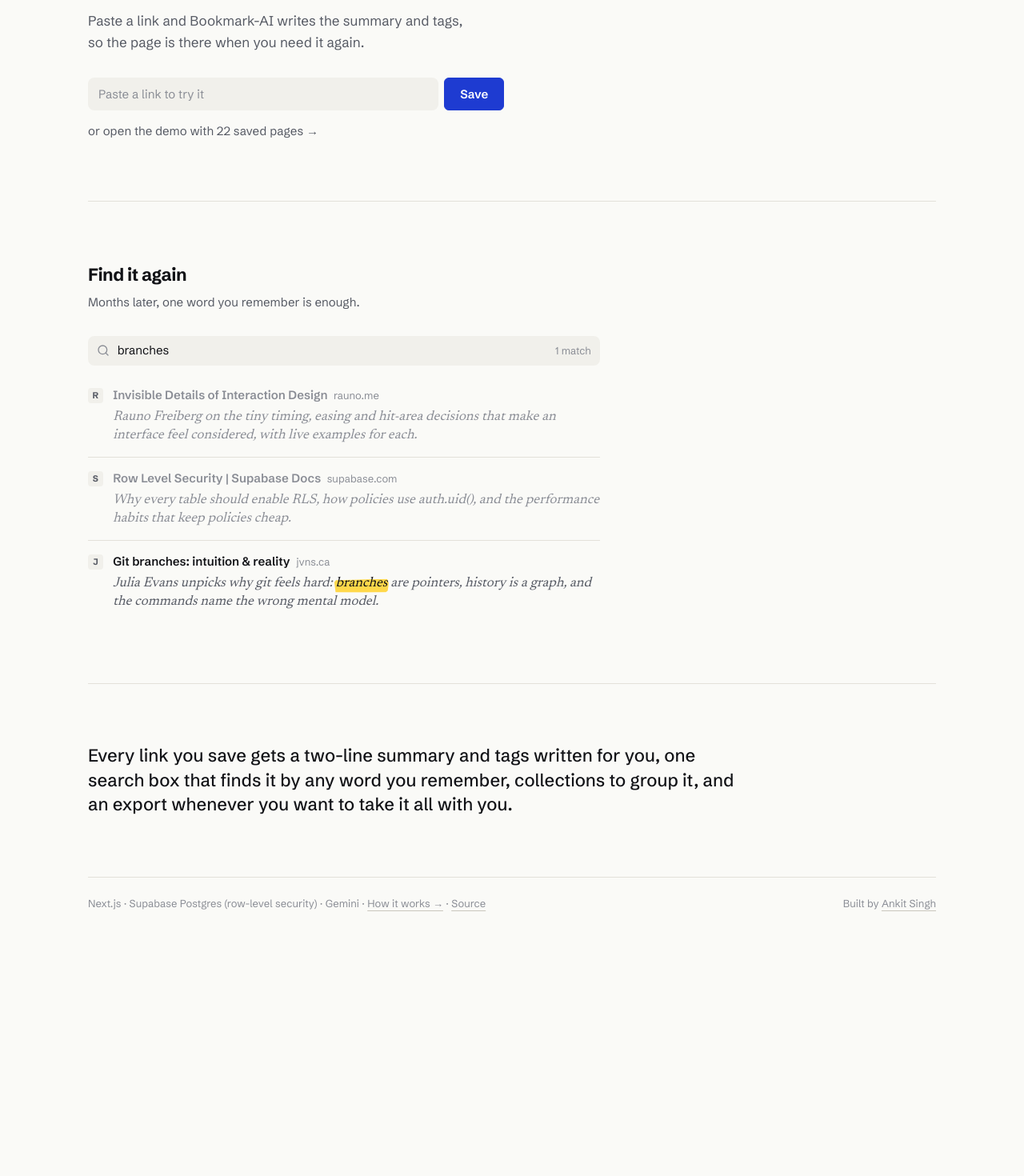
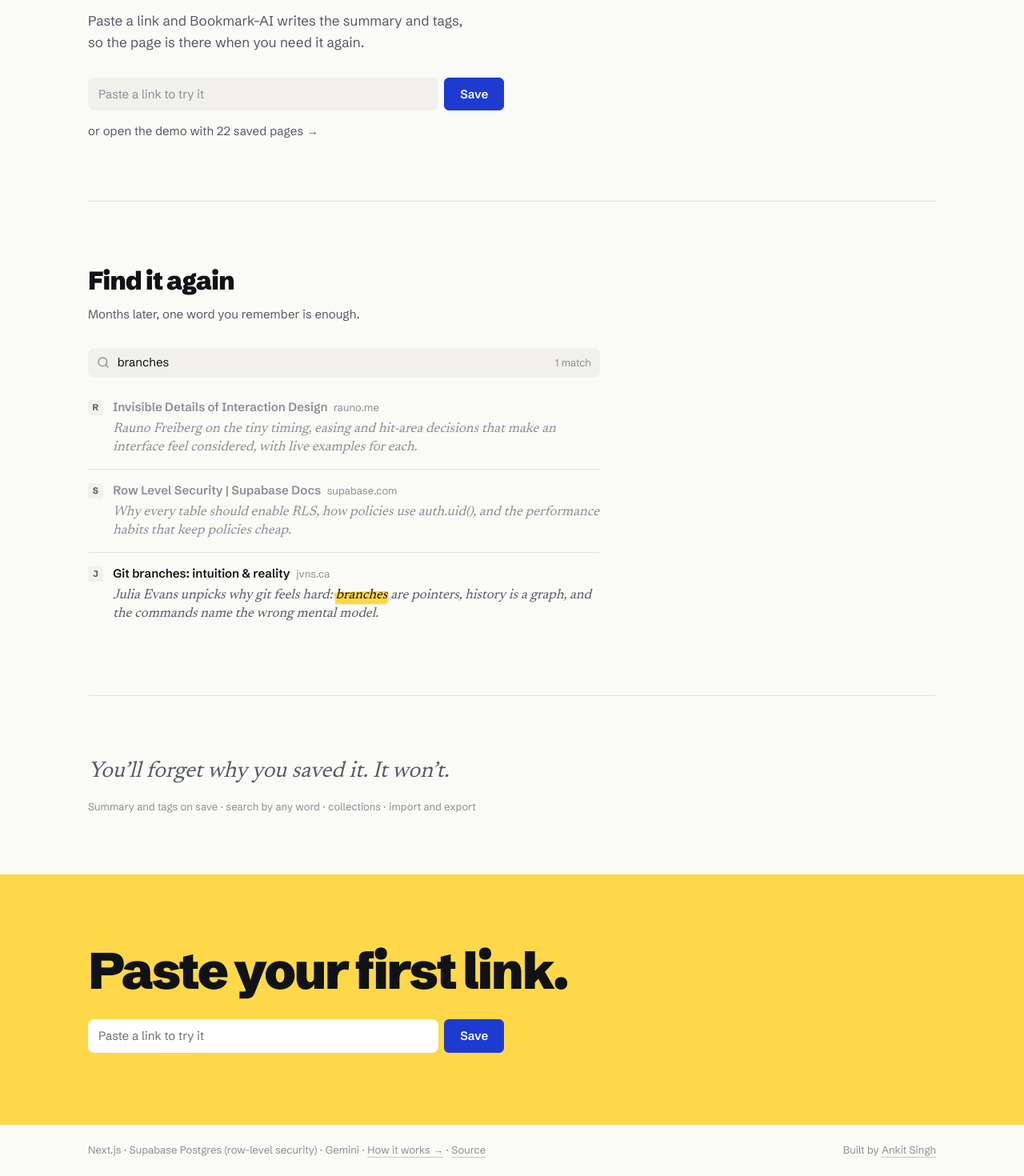
Before and after one commit to meCeltic/Bookmark-AI, a Next.js app: page / in a window 1280 px wide. Shown: the part 461-1931 px from the top of the page at 80% size. Before the commit the page ends 1623 px from the top, so only its background shows below. Built offline with nearby package versions, Linux system fonts and the light colour scheme; no server answers.

Commit message:
Close the landing with a yellow paste-your-first-link band and a one-line promise

```diff
--- a/app/page.tsx
+++ b/app/page.tsx
@@ -11,7 +11,8 @@ const link = "underline decoration-line-strong underline-offset-4 hover:text-act
 
 export default function Home() {
   return (
-    <div className="mx-auto flex min-h-dvh w-full max-w-[1120px] flex-col overflow-x-clip px-4 sm:px-8">
+    <div className="overflow-x-clip">
+      <div className="mx-auto w-full max-w-[1120px] px-4 sm:px-8">
       <header className="flex h-16 items-center justify-between gap-4">
         <Wordmark />
         <nav className="flex items-center gap-4 text-[14px] font-medium text-ink-2 sm:gap-5">
@@ -21,14 +22,14 @@ export default function Home() {
         </nav>
       </header>
 
-      <main className="flex-1">
+      <main>
         <section className="pb-16 pt-14 sm:pb-20 sm:pt-24">
           {/* Inline weight/tracking: the unlayered h1 rule in globals.css would beat utility classes. */}
           <h1
-            className="isolate max-w-[11ch] text-[clamp(56px,8.5vw,132px)] leading-[0.92]"
+            className="isolate max-w-[12ch] text-[clamp(56px,8.5vw,132px)] leading-[0.92]"
             style={{ fontWeight: 900, letterSpacing: "-0.04em" }}
           >
-            Save it now. Find it with <Mark animate className="ml-[0.08em]">one word</Mark>.
+            Save it now. Find it with <Mark animate>one word</Mark>.
           </h1>
           <p className="mt-6 max-w-[46ch] text-[16px] leading-relaxed text-ink-2 sm:text-[17px]">
             Paste a link and Bookmark-AI writes the summary and tags, so the page is there when you need it again.
@@ -42,7 +43,7 @@ export default function Home() {
         </section>
 
         <section className="border-t border-line py-14 sm:py-20" aria-labelledby="find-heading">
-          <h2 id="find-heading" className="text-[22px] font-bold">Find it again</h2>
+          <h2 id="find-heading" className="text-[32px] font-extrabold tracking-[-0.03em]">Find it again</h2>
           <p className="mt-2 max-w-[52ch] text-[15px] text-ink-2">Months later, one word you remember is enough.</p>
           <div className="mt-8">
             <FindStrip />
@@ -50,14 +51,32 @@ export default function Home() {
         </section>
 
         <section className="border-t border-line py-14 sm:py-20">
-          <p className="max-w-[60ch] text-[22px] font-medium leading-snug">
-            Every link you save gets a two-line summary and tags written for you, one search box that finds it by any
-            word you remember, collections to group it, and an export whenever you want to take it all with you.
+          <p className="max-w-[34ch] font-summary text-[24px] italic leading-snug text-ink-2 sm:text-[28px]">
+            You&rsquo;ll forget why you saved it. It won&rsquo;t.
+          </p>
+          <p className="mt-4 text-[13px] text-ink-3">
+            Summary and tags on save · search by any word · collections · import and export
           </p>
         </section>
       </main>
+      </div>
 
-      <footer className="flex flex-col gap-2 border-t border-line py-6 text-[13px] text-ink-3 sm:flex-row sm:flex-wrap sm:items-baseline sm:justify-between sm:gap-x-6">
+      <section className="bg-mark py-24 text-[#111216]" aria-labelledby="close-heading">
+        <div className="mx-auto w-full max-w-[1120px] px-4 sm:px-8">
+          <h2
+            id="close-heading"
+            className="text-[clamp(40px,5vw,72px)] leading-[0.95] text-[#111216]"
+            style={{ fontWeight: 900, letterSpacing: "-0.04em" }}
+          >
+            Paste your first link.
+          </h2>
+          <div className="mt-8">
+            <TrySave id="try-url-close" onMark />
+          </div>
+        </div>
+      </section>
+
+      <footer className="mx-auto flex w-full max-w-[1120px] flex-col gap-2 px-4 py-6 sm:px-8 text-[13px] text-ink-3 sm:flex-row sm:flex-wrap sm:items-baseline sm:justify-between sm:gap-x-6">
         <p>
           Next.js · Supabase Postgres (row-level security) · Gemini ·{" "}
           <a href={`${REPO}#how-it-works`} className={`${link} whitespace-nowrap`}>How it works &rarr;</a> ·{" "}
--- a/components/landing/try-save.tsx
+++ b/components/landing/try-save.tsx
@@ -1,10 +1,15 @@
-/** The hero CTA: a real field that hands the link to /save. A plain GET form, so it works before hydration. */
-export function TrySave() {
+import { cn } from "@/lib/utils"
+
+/**
+ * The landing CTA: a real field that hands the link to /save. A plain GET form, so it works before hydration.
+ * `onMark` is for the yellow closing band: a white field with dark ink in both themes.
+ */
+export function TrySave({ id = "try-url", onMark = false }: { id?: string; onMark?: boolean }) {
   return (
     <form action="/save" method="get" className="flex w-full max-w-[520px] gap-2">
-      <label htmlFor="try-url" className="sr-only">Paste a link to try it</label>
+      <label htmlFor={id} className="sr-only">Paste a link to try it</label>
       <input
-        id="try-url"
+        id={id}
         name="url"
         type="text"
         inputMode="url"
@@ -12,7 +17,10 @@ export function TrySave() {
         spellCheck={false}
         required
         placeholder="Paste a link to try it"
-        className="field h-11 min-w-0 flex-1 text-[15px]"
+        className={cn(
+          "field h-11 min-w-0 flex-1 text-[15px]",
+          onMark && "!bg-white !text-[#111216] placeholder:!text-[#6b6e76]",
+        )}
       />
       <button type="submit" className="btn btn-primary h-11 px-5 text-[15px]">Save</button>
     </form>
--- a/components/mark.tsx
+++ b/components/mark.tsx
@@ -1,35 +1,42 @@
-import type { ReactNode } from "react"
+import type { CSSProperties, ReactNode } from "react"
 import { cn } from "@/lib/utils"
 
 /**
- * The highlighter mark: a yellow felt-tip stroke behind inline text, sitting low
- * with a ragged right end. It is the only brand device in the app.
- * `animate` draws it in once from the left; `tilt` sets the stroke angle.
- * Tilt uses the independent `rotate` property so the swipe-in transform keeps it.
+ * The highlighter mark: a yellow felt-tip stroke behind inline text with a ragged right end.
+ * It is the only brand device in the app.
+ * - `animate` draws it in once from the left (the `swipe-in` transform lives on the stroke itself,
+ *   so it never depends on a parent transform).
+ * - `tilt` sets the stroke angle via the independent `rotate` property, so the swipe keeps it.
+ * - `insetY` sets an even top/bottom inset (e.g. ".22em" for a 13px nav label); by default the
+ *   stroke sits low, from 0.36em down to 0.02em above the bottom.
  */
 export function Mark({
   children,
   className,
   animate = false,
   tilt = "-1deg",
+  insetY,
 }: {
   children: ReactNode
   className?: string
   animate?: boolean
   tilt?: string
+  insetY?: string
 }) {
+  const stroke: CSSProperties = {
+    top: insetY ?? "0.36em",
+    bottom: insetY ?? "0.02em",
+    left: "-0.1em",
+    right: "-0.1em",
+    zIndex: -1,
+    background: "var(--mark)",
+    mixBlendMode: "var(--mark-blend)" as never,
+    rotate: tilt,
+    clipPath: "polygon(0 18%, 3% 4%, 97% 0, 100% 30%, 98% 88%, 94% 100%, 2% 92%)",
+  }
   return (
     <span className={cn("relative isolate inline-block whitespace-nowrap", className)}>
-      <span
-        aria-hidden
-        className={cn("absolute -inset-x-[0.1em] bottom-[0.02em] top-[0.36em] -z-[1]", animate && "swipe-in")}
-        style={{
-          background: "var(--mark)",
-          mixBlendMode: "var(--mark-blend)" as never,
-          rotate: tilt,
-          clipPath: "polygon(0 18%, 3% 4%, 97% 0, 100% 30%, 98% 88%, 94% 100%, 2% 92%)",
-        }}
-      />
+      <span aria-hidden className={cn("absolute", animate && "swipe-in")} style={stroke} />
       <span className="relative" style={{ color: "var(--mark-ink)" }}>{children}</span>
     </span>
   )
```
